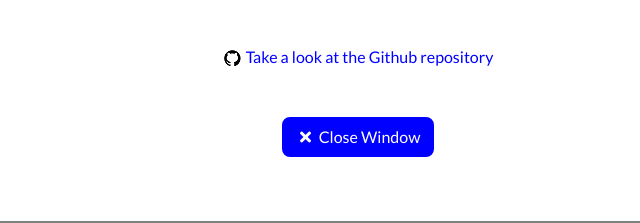
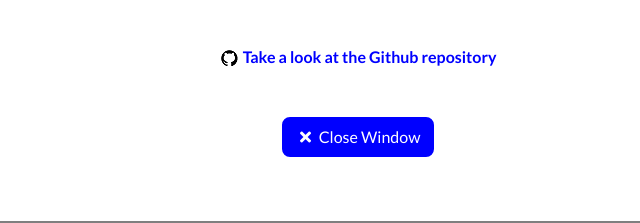
Before and after one commit to clementlandrin/clementlandrin.github.io, a website with bundled scripts: page index.html in a window 1280 px wide. Both pictures are taken after a click on the element 639 px from the left and 1752 px from the top of the page. Shown: the part 1723-1946 px from the top of the page, 282-922 px from the left. Built offline with nearby package versions, Linux system fonts and the light colour scheme.

Commit message:
Modified IGR section.:

```diff
--- a/index.html
+++ b/index.html
@@ -543,7 +543,7 @@
                 <p class="mb-5 text-justify">During my school program at Télécom Paris, I developped a 3D rendering app using OpenGL 4. I implemented these features: Physically-Based-Rendering (PBR), toon shading, simplification, filtering, texturing and normal mapping.<br><br>Particular attention was paid to <a class="a link-blue" href="https://maverick.inria.fr/Publications/2006/BTM06a/index.php">a research paper on X-Toon shading</a> written by Pascal Barla, Joëlle Thollot and Lee Markosian.</p>
                 <div class="mb-5">
                   <img class="img-fluid rounded" src="img/portfolio/github_logo.png" alt="">
-                  <a class="a link-blue" href="https://github.com/clementlandrin/igr202.git">Take a look at the Github repository</a>
+                  <a class="a link-blue" href="https://github.com/clementlandrin/igr202.git"><B>Take a look at the Github repository</B></a>
                 </div>
                 <button class="btn btn-primary" href="#" data-dismiss="modal">
                   <i class="fas fa-times fa-fw"></i>
```
